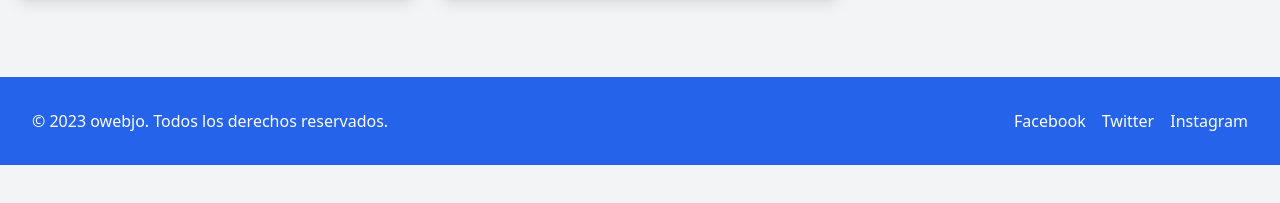
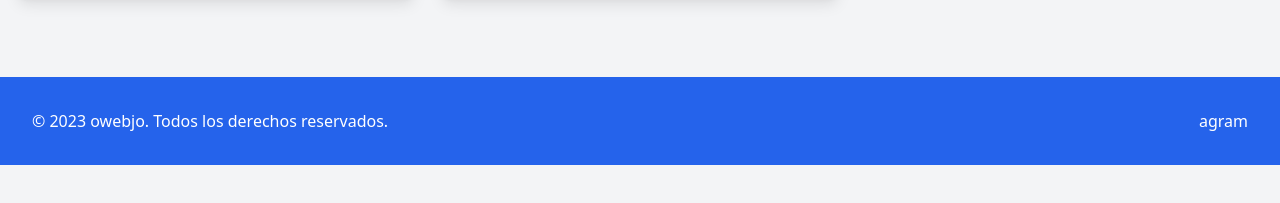
Before and after one commit to domingoorive/miprimerrepositorio, a plain HTML site: page index.html in a window 1280 px wide. Shown: the part 499-702 px from the top of the page. Drawn offline with nearby package versions, Linux system fonts and the light colour scheme.

Commit message:
hartaestoy3

```diff
--- a/index.html
+++ b/index.html
@@ -52,10 +52,7 @@
 
             <p class="mb-4 md:mb-0">&copy; 2023 owebjo. Todos los derechos reservados.</p>
 
-            <div class="flex space-x-4">
-                <a href="https://facebook.com" class="hover:text-blue-300 transition duration-300">Facebook</a>
-                <a href="https://twitter.com" class="hover:text-blue-300 transition duration-300">Twitter</a>
-                <a href="https://instagram.com" class="hover:text-blue-300 transition duration-300">Instagram</a>
+          agram</a>
             </div>
         </div>
     </footer>
--- a/style.css
+++ b/style.css
@@ -7,3 +7,6 @@ body{
     color: rgb(34, 226, 76);
     font-family: Arial, "Helvetica Neue", Helvetica, sans-serif;
 }
+div{
+    border-color: aqua;
+}
```
